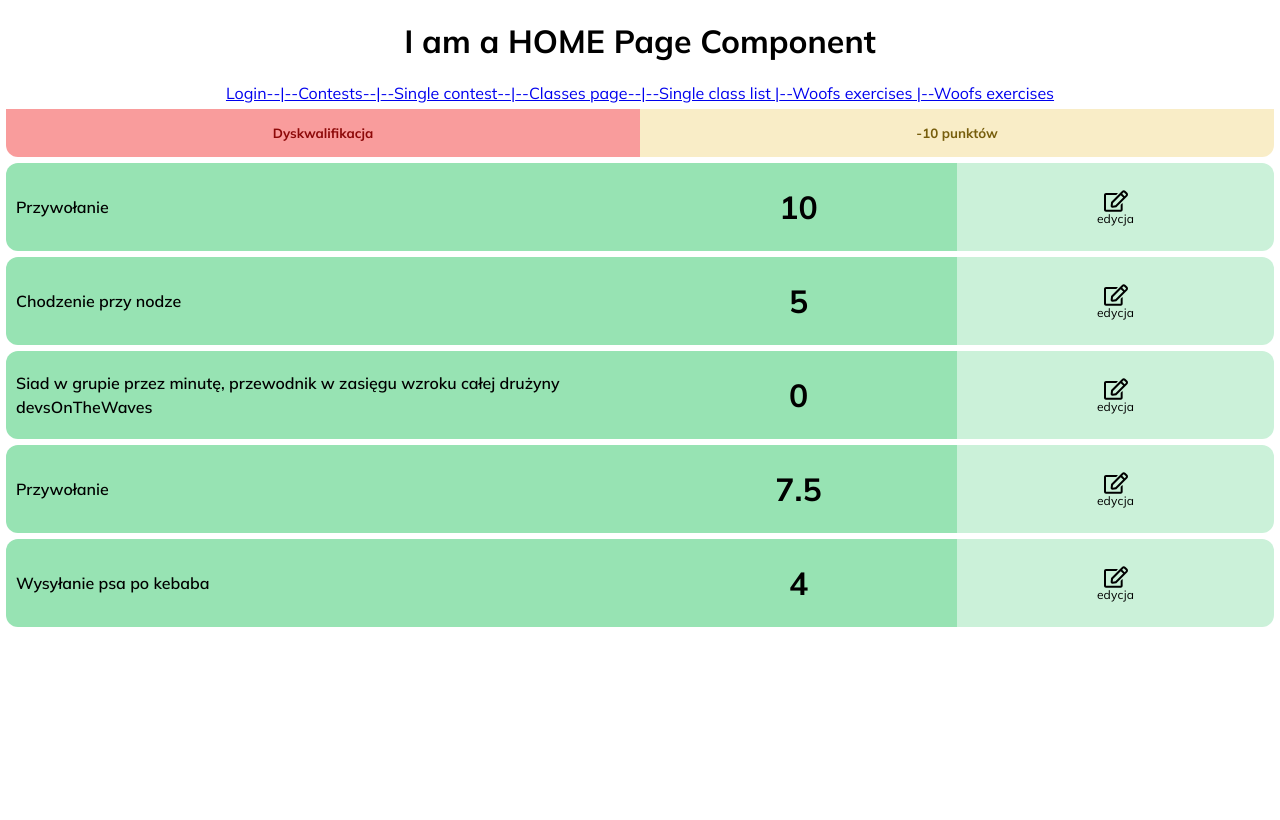
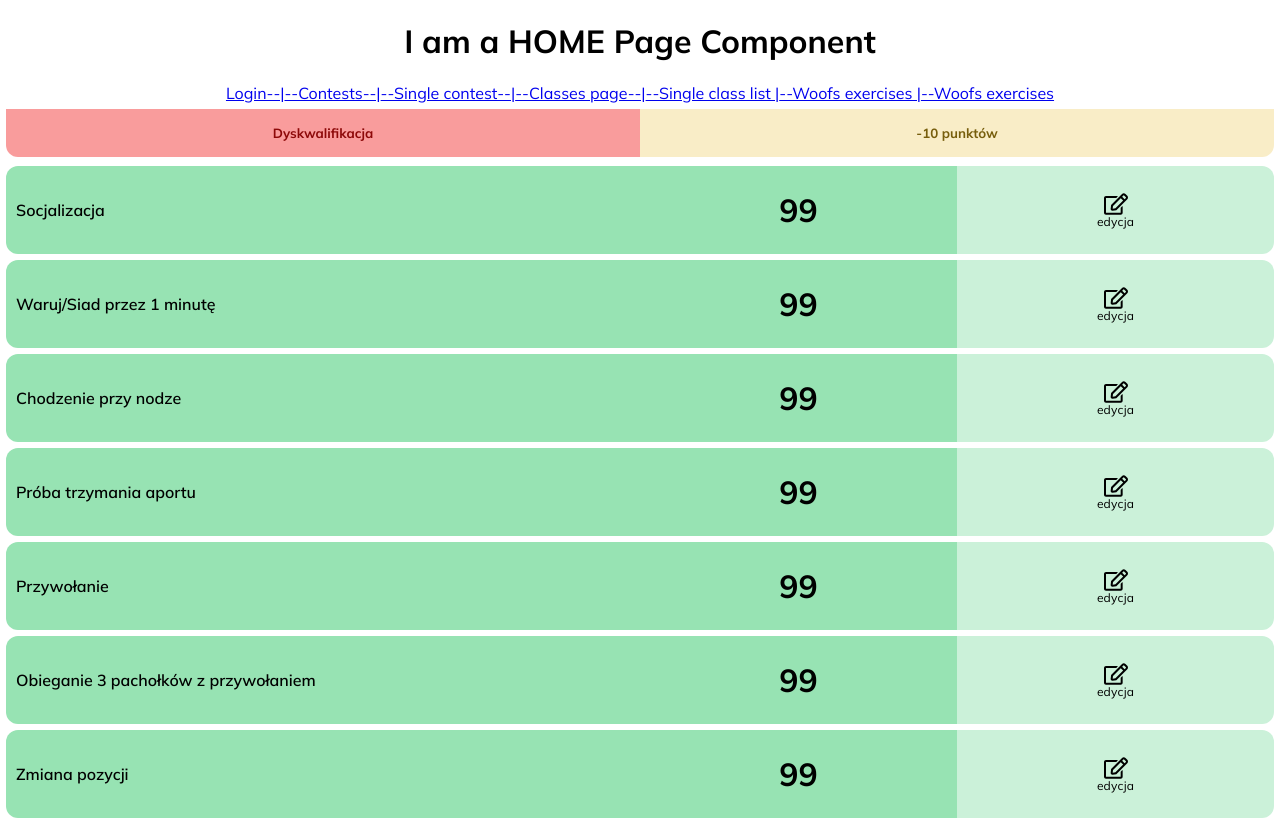
Before and after one commit to CC2021-WBL/GOOD-BOI-Application, a React (Create React App) app: page /contests/1/classes/1/woof in a window 1280 px wide. Shown: the top 820 px of the page. Built offline with nearby package versions, Linux system fonts and the light colour scheme.

Commit message:
code refactor

```diff
--- a/src/Atoms/EditAccept/EditAcceptStyled.js
+++ b/src/Atoms/EditAccept/EditAcceptStyled.js
@@ -3,16 +3,14 @@ import FONTS from '../../Styles/fontsStyledComponents';
 import COLORS from '../../Styles/varsStyledComponents';
 
 const EditAcceptStyled = styled.button`
+  box-sizing: border-box;
+  width: 25%;
   margin: 0;
-  width: 25%;
-  height: 100%;
   display: flex;
-  box-sizing: border-box;
   flex-direction: column;
   justify-content: center;
   align-items: center;
   border: 0;
-  min-height: 5.5rem;
   border-radius: 0 0.75rem 0.75rem 0;
   ${FONTS.label_regular};
   ${(props) =>
--- a/src/Atoms/Exercise/ExerciseStyled.js
+++ b/src/Atoms/Exercise/ExerciseStyled.js
@@ -4,12 +4,14 @@ import ExerciseCardStyled from '../../Molecules/ExerciseCard/ExerciseCardStyled'
 import COLORS from '../../Styles/varsStyledComponents';
 
 const ExerciseStyled = styled(ExerciseCardStyled)`
+  box-sizing: border-box;
+  width: 50%;
   margin: 0;
-  width: 50%;
+  padding: 0.625rem;
+  align-items: center;
   text-align: left;
-  padding: 0.625rem;
+  border-radius: 0.75rem 0 0 0.75rem;
   ${FONTS.body_semibold};
-  border-radius: 0.75rem 0 0 0.75rem;
   ${(props) =>
     props.toggle
       ? `background-color: ${COLORS.positive200};`
--- a/src/Atoms/Point/PointStyled.js
+++ b/src/Atoms/Point/PointStyled.js
@@ -4,11 +4,12 @@ import FONTS from '../../Styles/fontsStyledComponents';
 import COLORS from '../../Styles/varsStyledComponents';
 
 const PointStyled = styled(ExerciseCardStyled)`
+  box-sizing: border-box;
+  width: 25%;
   margin: 0;
-  width: 25%;
   justify-content: center;
+  align-items: center;
   ${FONTS.h1};
-  border-radius: 0;
   ${(props) =>
     props.toggle
       ? `background-color: ${COLORS.positive200};`
--- a/src/Data/Dummy-data/test-data-dogs.js
+++ b/src/Data/Dummy-data/test-data-dogs.js
@@ -11,6 +11,17 @@ const DOGS = [
     chipOrTatoo: 616093900044541,
     nameOfOwner: 'Jan',
     surnameOfOwner: 'Kowalski',
+    exercises: {
+      ['64268e7d-a891-4cb6-841b-603dff67956d']: 10,
+      ['6fbea288-3eef-40c4-8c89-80f655da6a23']: 5,
+      ['14eec3e6-cb8a-4988-b30e-9ab91e57e9a2']: 7,
+      ['24fd9ab9-f008-47a0-bb8d-d5487bd03458']: 6.5,
+      ['d342a963-1391-4aa3-8fa3-743a6eac4e28']: undefined,
+      ['d89f996a-7085-4a75-a42a-062bb952450c']: undefined,
+      ['3def9e5c-5420-44ef-b49b-5c8c54c5d326']: undefined,
+      ['dcd2cd35-6fa5-4123-85b8-b027e1f842b6']: undefined,
+    },
+
     exercisesCompleted: 15,
     exercisesAmount: 15,
   },
--- a/src/Molecules/ExerciseCard/ExerciseCardStyled.js
+++ b/src/Molecules/ExerciseCard/ExerciseCardStyled.js
@@ -1,15 +1,9 @@
 import styled from 'styled-components';
 
 const ExerciseCardStyled = styled.div`
-  box-sizing: border-box;
   display: flex;
-  flex-direction: row;
-  justify-content: space-between;
-  align-items: center;
   min-height: 5.5rem;
-  width: calc(100% - 0.75rem);
-  margin: 0.375rem;
-  border-radius: 0.75rem;
+  margin: 0.1875rem 0 0.1875rem 0;
 `;
 
 export default ExerciseCardStyled;
--- /dev/null
+++ b/src/Organisms/ExerciseCardsContainter/ExerciseCardsContainer.js
@@ -0,0 +1,17 @@
+import PropTypes from 'prop-types';
+import ExerciseCardsContainerStyled from './ExerciseCardsContainerStyled';
+
+const ExerciseCardsContainer = ({ children }) => {
+  return (
+    <ExerciseCardsContainerStyled>{children}</ExerciseCardsContainerStyled>
+  );
+};
+
+ExerciseCardsContainer.propTypes = {
+  children: PropTypes.oneOfType([
+    PropTypes.arrayOf(PropTypes.node),
+    PropTypes.node,
+  ]).isRequired,
+};
+
+export default ExerciseCardsContainer;
--- /dev/null
+++ b/src/Organisms/ExerciseCardsContainter/ExerciseCardsContainerStyled.js
@@ -0,0 +1,10 @@
+import styled from 'styled-components';
+
+const ExerciseCardsContainerStyled = styled.div`
+  box-sizing: border-box;
+  display: flex;
+  flex-direction: column;
+  margin: 0.375rem;
+`;
+
+export default ExerciseCardsContainerStyled;
--- a/src/Pages/ExercisesPage/ExercisesPage.js
+++ b/src/Pages/ExercisesPage/ExercisesPage.js
@@ -1,11 +1,32 @@
 import SpecialButtonsContainer from '../../Molecules/SpecialButtonsContainer/SpecialButtonsContainer';
 import ExerciseCard from '../../Molecules/ExerciseCard/ExerciseCard';
+import ExerciseCardsContainer from '../../Organisms/ExerciseCardsContainter/ExerciseCardsContainer';
+import DOGS from '../../Data/Dummy-data/test-data-dogs';
+import CLASSES from '../../Data/Dummy-data/test-data-classes';
 
 const ExercisesPage = () => {
+  const ourTestDog = DOGS[0];
+  const arrayOfExerciesIds = Object.keys(ourTestDog.exercises);
+  const arrayOfExercisesNames = arrayOfExerciesIds.map((e) => {
+    return CLASSES[0].exercises.find((x) => x.id === e).name;
+  });
+
   return (
     <>
       <SpecialButtonsContainer></SpecialButtonsContainer>
-
+      <ExerciseCardsContainer>
+        {arrayOfExercisesNames.map((exercise) => {
+          return (
+            <ExerciseCard
+              key={'ok'}
+              active={true}
+              exerciseName={exercise}
+              points={99}
+            />
+          );
+        })}
+      </ExerciseCardsContainer>
+      <ExerciseCardsContainer>
         <ExerciseCard active={true} exerciseName={'Przywołanie'} points={10} />
         <ExerciseCard
           active={false}
@@ -20,12 +41,23 @@ const ExercisesPage = () => {
           }
           points={0}
         />
-      <ExerciseCard active={false} exerciseName={'Przywołanie'} points={7.5} />
+        <ExerciseCard
+          active={false}
+          exerciseName={'Przywołanie'}
+          points={7.5}
+        />
         <ExerciseCard
           active={false}
           exerciseName={'Wysyłanie psa po kebaba'}
           points={4}
         />
+
+        <ExerciseCard
+          active={false}
+          exerciseName={'Wysyłanie psa po kebaba'}
+          points={4}
+        />
+      </ExerciseCardsContainer>
     </>
   );
 };
```
Lines whose indentation alone changed are shown as unchanged.
